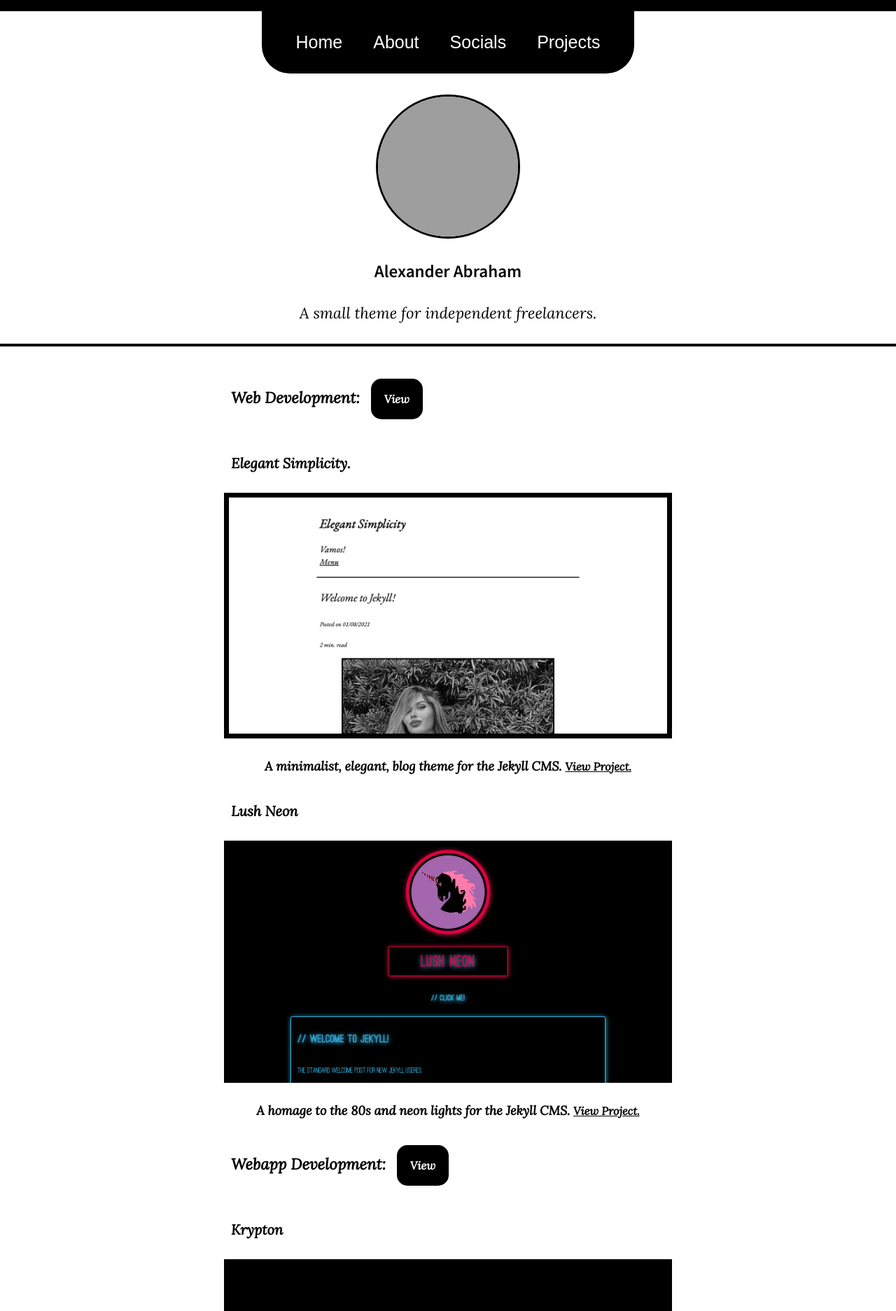
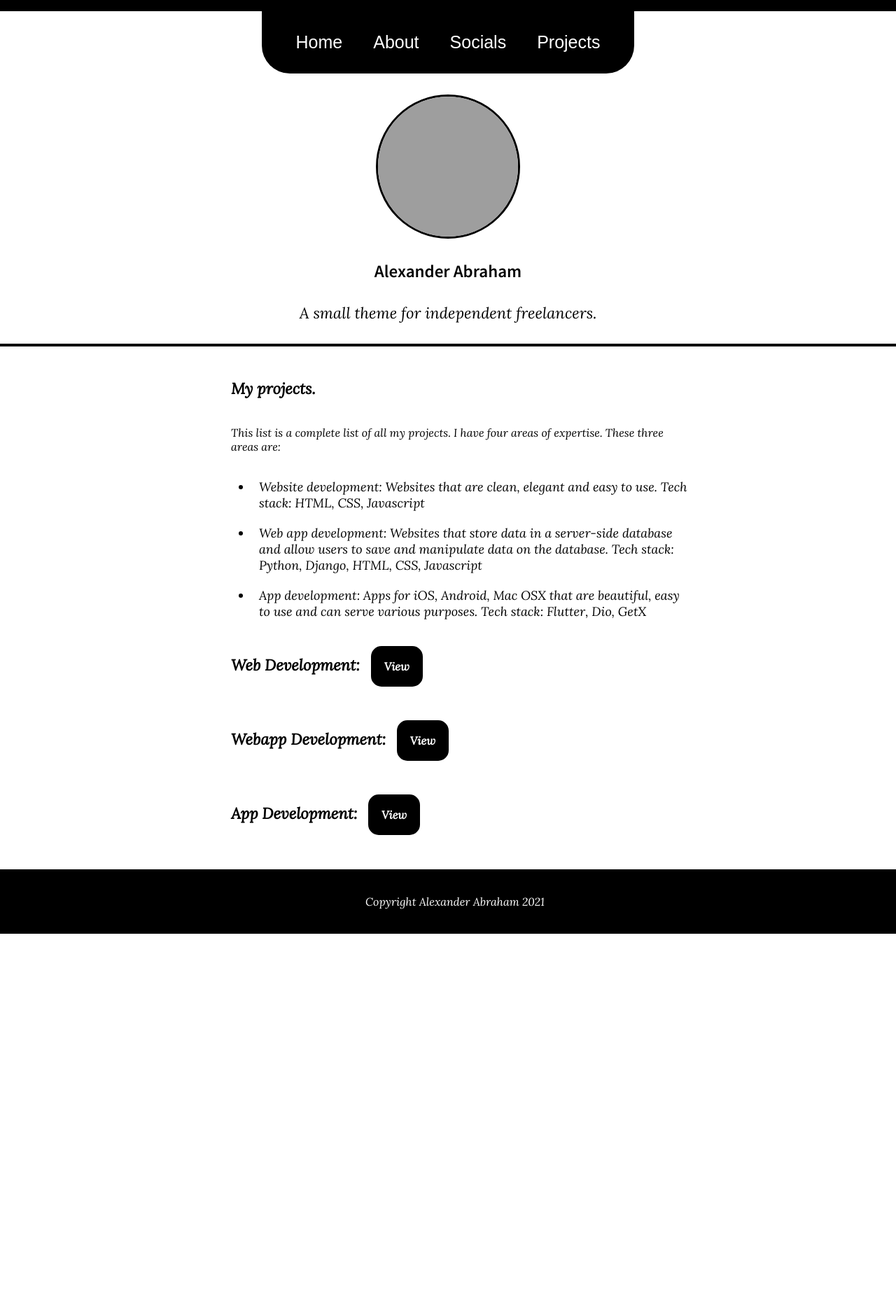
Before and after one commit to iamtheblackunicorn/tiny-lab, a Jekyll site: the page built from content/projects/index.markdown, in a window 1280 px wide. Shown: the top 1873 px of the page at 70% size. Built offline with Jekyll 4.4.1, drawn with Linux system fonts in a browser that asks for light colours; some web fonts are replaced; some of the changed text lies outside the part shown; grey boxes are pictures that could not be loaded.

Commit message:
Minor changes.

```diff
--- a/_layouts/projects.html
+++ b/_layouts/projects.html
@@ -7,19 +7,19 @@
  <hr/>
 
  <div class="content">
-  {{ content }}
+   {{ content }}
+
   {% for projectType in site.data.projects %}
   <h2>{{ projectType.type }}: <button class="action" onclick="javascript:expandPoint('{{ projectType.type }}');">{{ site.viewExpertiseText }}</button></h2>
+  <div class="projectPoint" id="{{ projectType.type }}">
   {% for item in projectType.projects %}
-  <div class="projectPoint" id="{{ projectType.type }}">
    <h3>{{ item.projectName }}</h3>
    <img class="projectPoint" src="{{ item.projectImage | prepend: site.baseurl }}"/>
-   <p class="projectPoint">{{ item.projectDescription }} <a href="{{ item.projectUrl }}">{{ site.viewProjectText }}</a></p
+   <p class="projectPoint">{{ item.projectDescription }} <a  class="projectUrl" href="{{ item.projectUrl }}">{{ site.viewProjectText }}</a></p>
+  {% endfor %}
   </div>
   {% endfor %}
-  {% endfor %}
- </div>
-
+</div>
  {% include footer.html %}
  {% include javascript.html %}
  </body>
--- a/_sass/tiny-lab/_desktop.scss
+++ b/_sass/tiny-lab/_desktop.scss
@@ -170,7 +170,6 @@
   display: none;
   margin: 0 auto;
   width: 100%;
-  display: block;
 }
 img.projectPoint{
   width: 100%;
@@ -243,3 +242,15 @@
   color: $accentColor;
   font-family: monospace;
 }
+a.projectUrl {
+  color: $mainColor;
+  text-decoration: underline;
+  font-family: $subtitleFontFace;
+  font-size: 18px;
+  font-weight: bolder;
+  text-align: left;
+  transition-duration: 0.6s;
+}
+a:hover {
+  color: $hoverColor;
+}
--- a/_sass/tiny-lab/_mobile.scss
+++ b/_sass/tiny-lab/_mobile.scss
@@ -99,4 +99,7 @@
     margin-bottom: 10px;
     border-bottom: 2px solid $mainColor;
   }
+  a.projectUrl {
+    font-size: 14px;
+  }
 }
--- a/content/projects/index.markdown
+++ b/content/projects/index.markdown
@@ -2,3 +2,12 @@
 layout: "projects"
 title: "Projects"
 ---
+
+## My projects.
+
+This list is a complete list of all my projects. I have four areas of expertise.
+These three areas are:
+
+- Website development: Websites that are clean, elegant and easy to use. Tech stack: HTML, CSS, Javascript
+- Web app development: Websites that store data in a server-side database and allow users to save and manipulate data on the database. Tech stack: Python, Django, HTML, CSS, Javascript
+- App development: Apps for iOS, Android, Mac OSX that are beautiful, easy to use and can serve various purposes. Tech stack: Flutter, Dio, GetX
```
